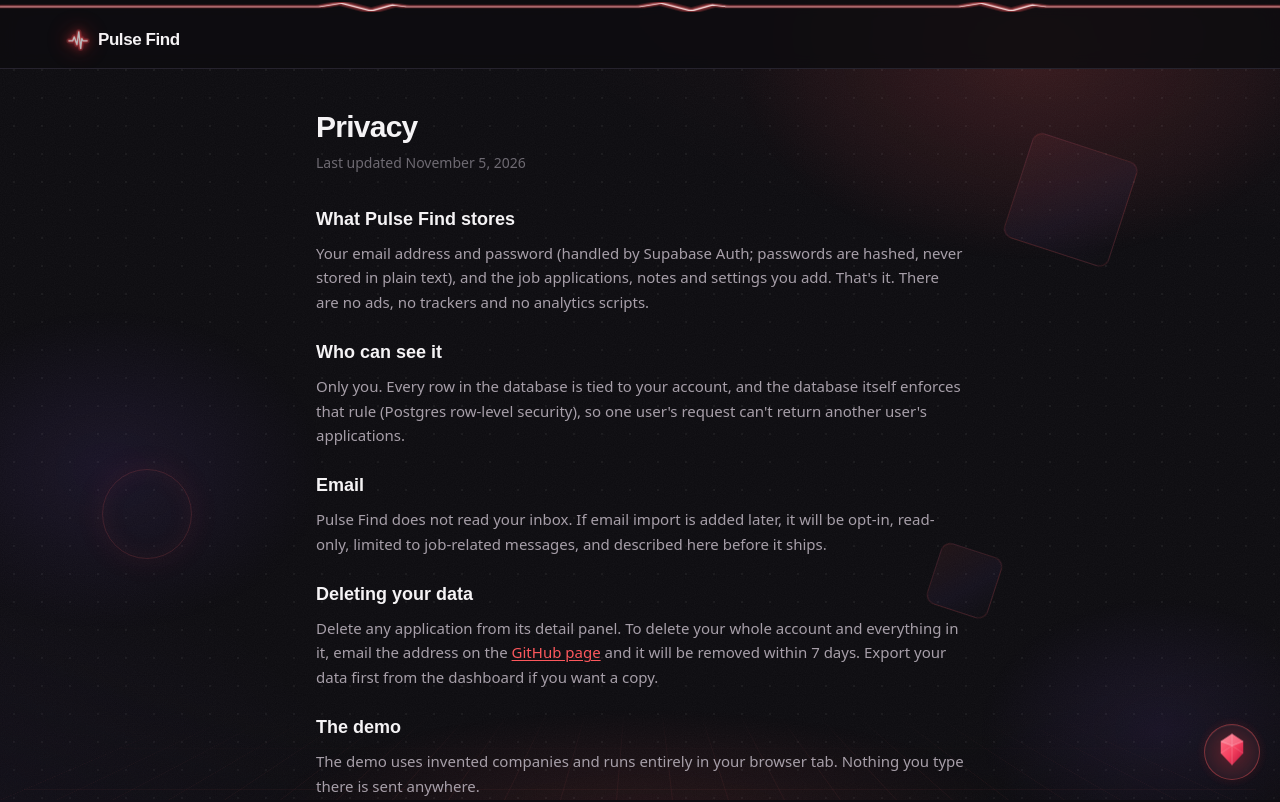
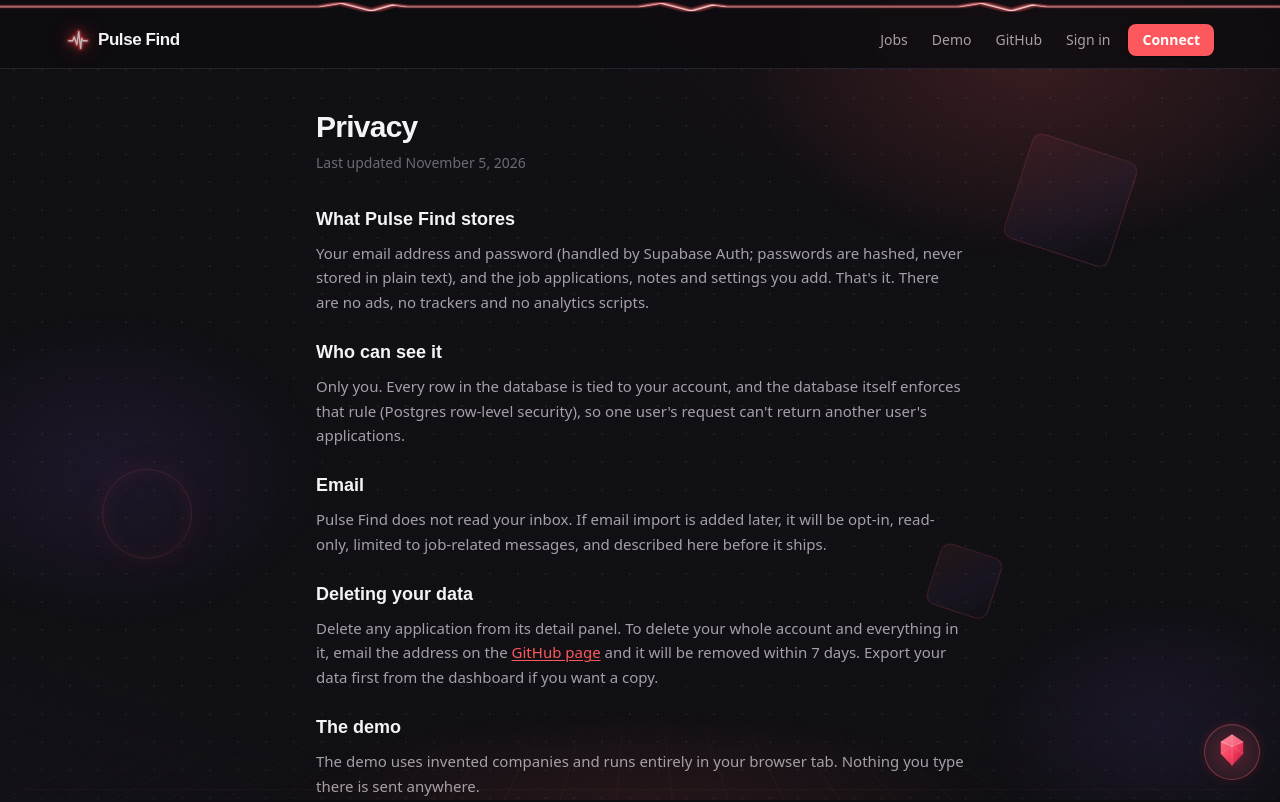
Before and after one commit to kumailrizvi890/Pulse-Find, a Next.js app: page /privacy in a window 1280 px wide. Shown: the top 802 px of the page. Built offline with nearby package versions, Linux system fonts and the light colour scheme; no server answers; a web font is replaced by a local one.

Commit message:
Gave the privacy page the site nav and footer

```diff
--- a/src/app/privacy/page.tsx
+++ b/src/app/privacy/page.tsx
@@ -1,14 +1,27 @@
 import type { Metadata } from "next";
 import Link from "next/link";
-import { TopBar } from "@/components/TopBar";
+import { GitHubLink, TopBar, navButton, navLink } from "@/components/TopBar";
+import { SiteFooter } from "@/components/SiteFooter";
 
 export const metadata: Metadata = { title: "Privacy" };
 
 export default function Privacy() {
   return (
-    <>
-      <TopBar />
-      <main className="gutter mx-auto w-full max-w-[680px] pb-20 pt-10">
+    <div className="flex min-h-dvh flex-col">
+      <TopBar
+        right={
+          <>
+            <Link href="/jobs" className={navLink}>Jobs</Link>
+            <Link href="/demo" className={navLink}>Demo</Link>
+            <span className="hidden sm:inline">
+              <GitHubLink />
+            </span>
+            <Link href="/login" className={navLink}>Sign in</Link>
+            <Link href="/demo/connect" className={navButton}>Connect</Link>
+          </>
+        }
+      />
+      <main className="gutter mx-auto w-full max-w-[680px] flex-1 pb-20 pt-10">
         <h1 className="font-display text-3xl font-extrabold tracking-tight">Privacy</h1>
         <p className="mt-2 text-sm text-faint">Last updated November 5, 2026</p>
         <div className="mt-8 flex flex-col gap-6 text-[15px] leading-relaxed text-muted [&_h2]:font-display [&_h2]:text-lg [&_h2]:font-bold [&_h2]:text-ink">
@@ -47,6 +60,7 @@ export default function Privacy() {
           </section>
         </div>
       </main>
-    </>
+      <SiteFooter />
+    </div>
   );
 }
```
